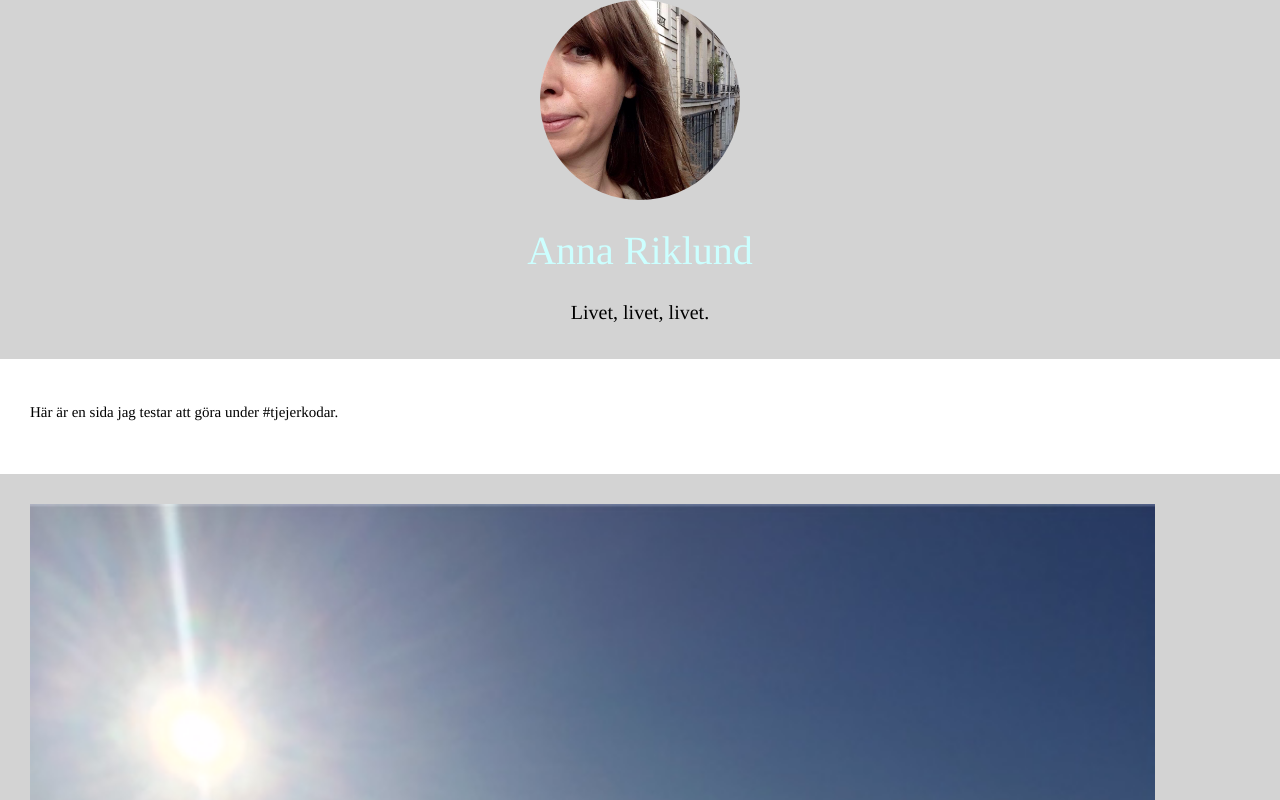
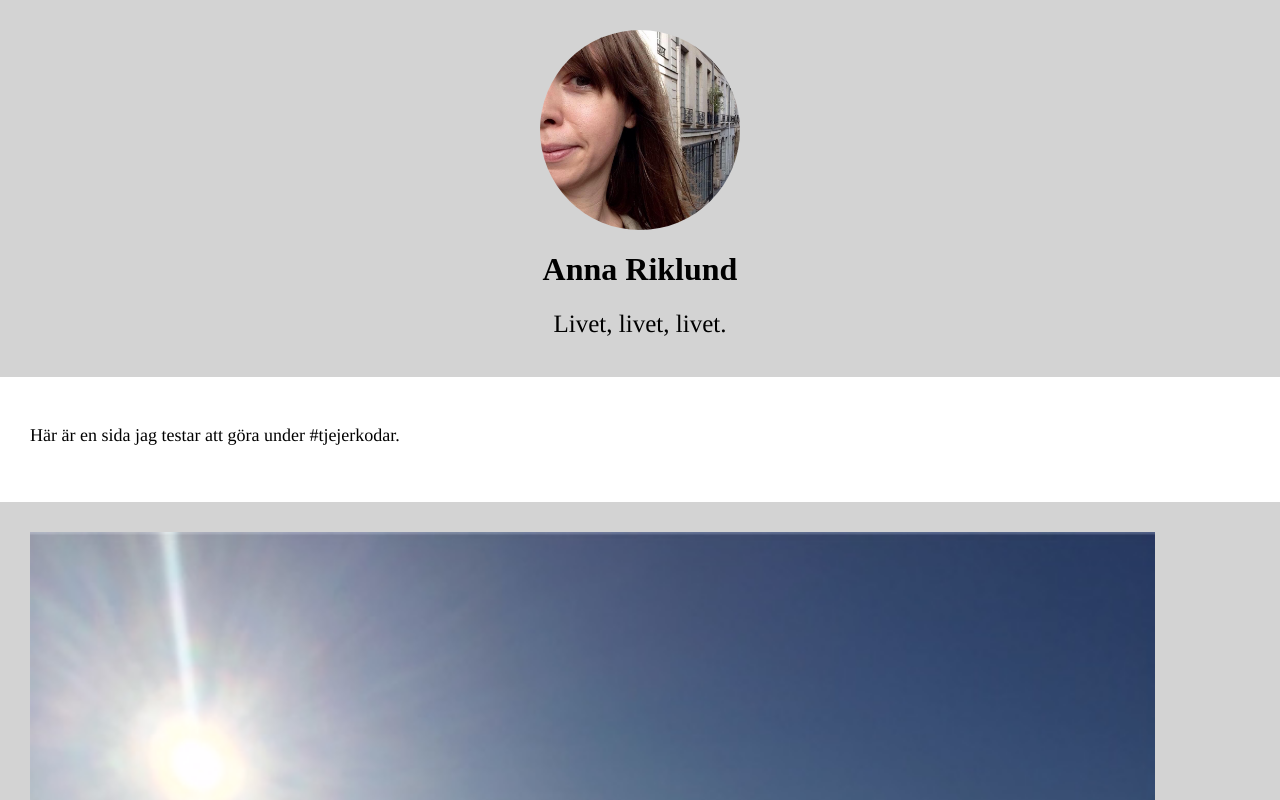
Before and after one commit to ariklund/ariklund.github.io, a plain HTML site: page index.html in a window 1280 px wide. Shown: the top 800 px of the page. Drawn offline with nearby package versions, Linux system fonts and the light colour scheme.

Commit message:
Lite ändrat

```diff
--- a/index.html
+++ b/index.html
@@ -6,6 +6,7 @@
 		<title>Annas portfolio</title>
 		<link rel="stylesheet" href="https://cdnjs.cloudflare.com/ajax/libs/normalize/5.0.0/normalize.css">
 		<link rel="stylesheet" type="text/css" href="styles.css">
+		<link href="https://fonts.googleapis.com/css?family=Merriweather" rel="stylesheet">
 		<meta name="viewport" content="width=device-width, initial-scale=1, minimum-scale=1">
 	</head>
 	<body>
--- a/styles.css
+++ b/styles.css
@@ -1,25 +1,26 @@
 
 
 h1 {
-	color: #ccffff;
-	font: 40px times;
+	font-family: 'Merriweather', serif, 80px;
 	text-align:center;
 }
 
 h2 {
-	font: 20px times;
+	font: 25px times;
 	text-align: center;
 }
 
 h3 {
+	font: 25px times;
 	text-align: left;
+	font:bold;
 }
 body {
     background-color: white;
 }
 
 p {
-	font: 15px times;
+	font: 18px times;
 }
 
 
@@ -55,6 +56,7 @@ div.jobben {
 
 div.upptill {
 	background-color: lightgrey;
+	padding-top: 30px;
 }
 
 div.ommig {
```
